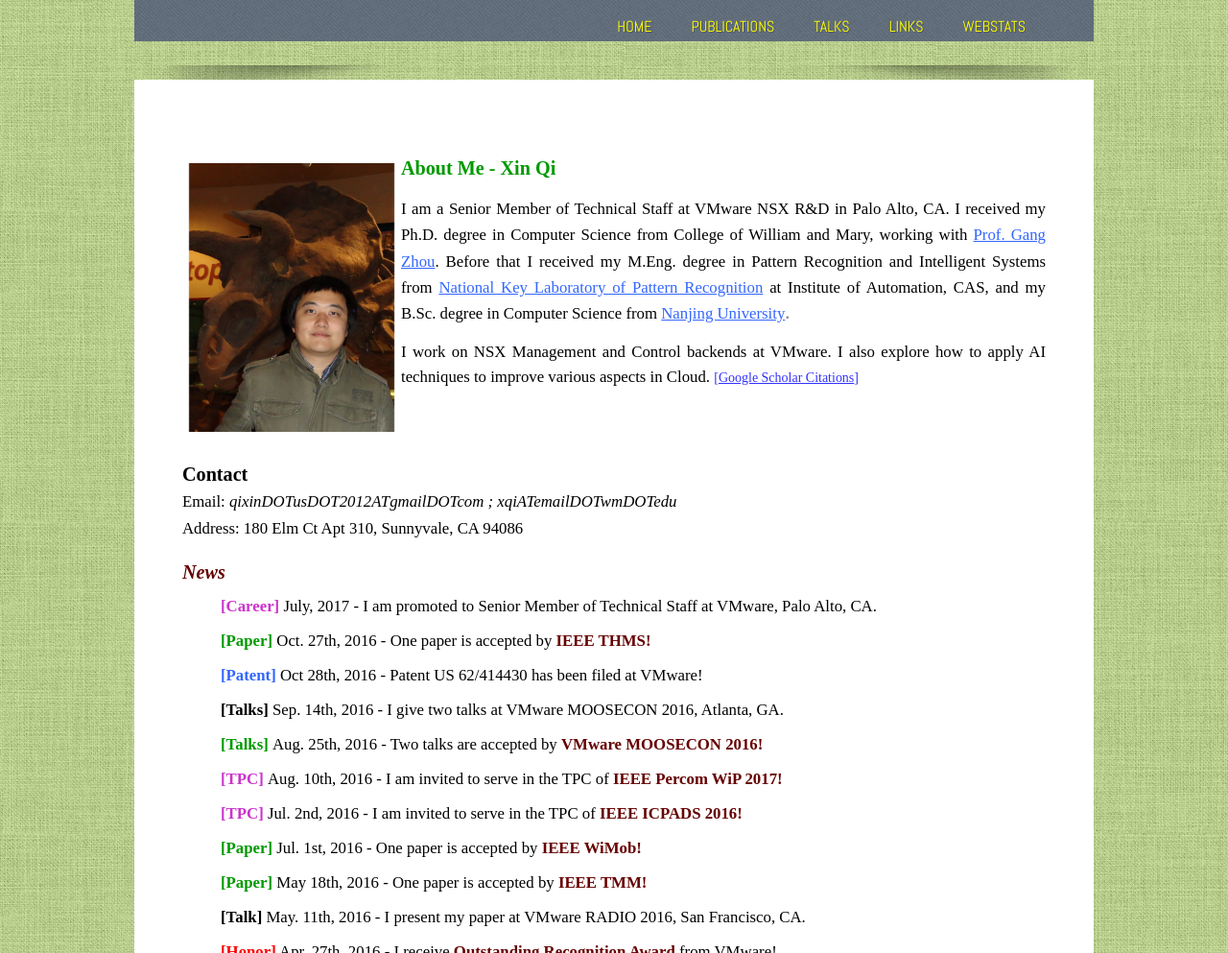
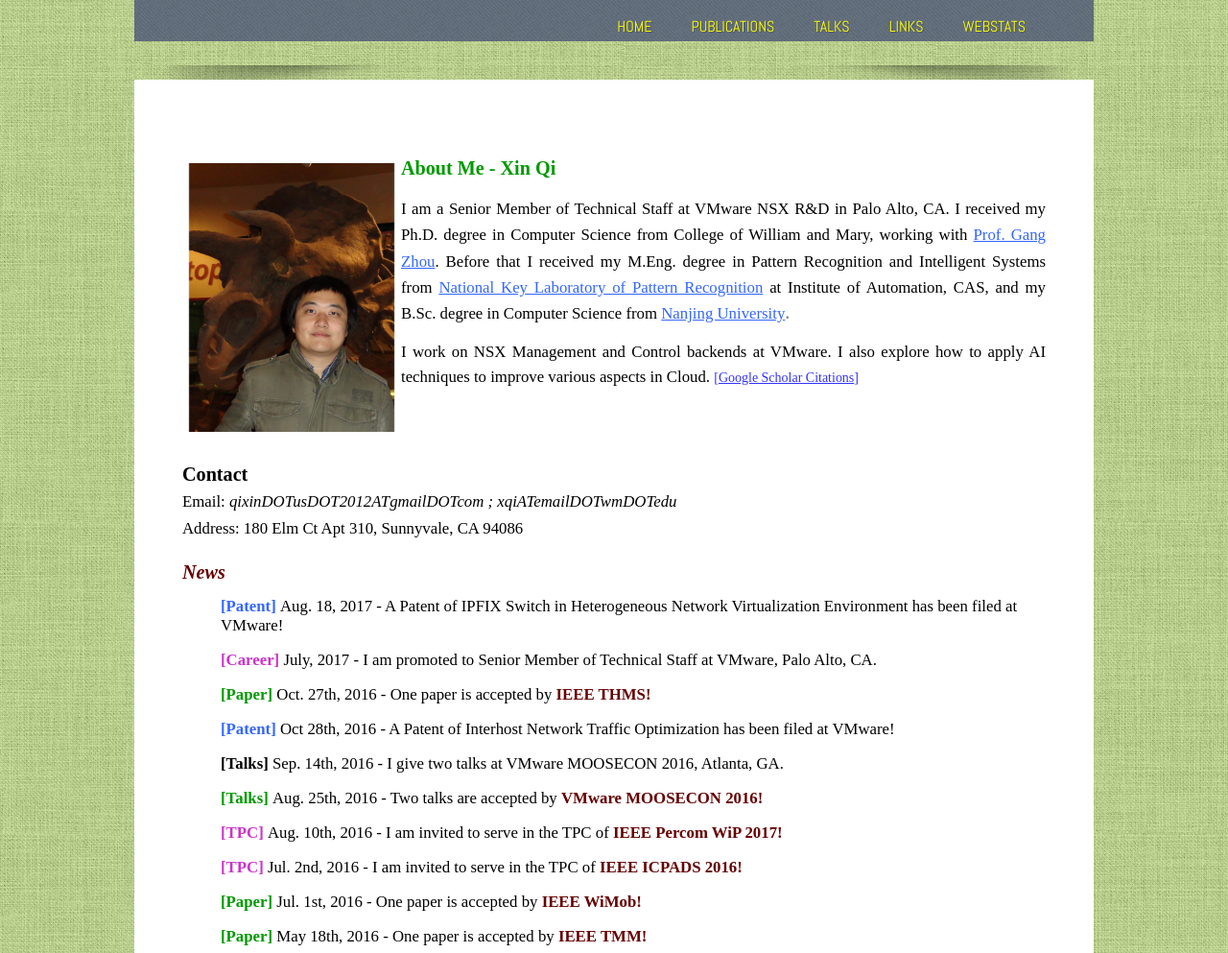
Before and after one commit to xqi-wm/xqi-wm.github.io, a plain HTML site: page index.html in a window 1280 px wide. Shown: the part 107-1100 px from the top of the page at 96% size. Drawn offline with Linux system fonts and the light colour scheme.

Commit message:
update patents

```diff
--- a/index.html
+++ b/index.html
@@ -1,6 +1,5 @@
 <!DOCTYPE html PUBLIC "-//W3C//DTD XHTML 1.0 Strict//EN" "http://www.w3.org/TR/xhtml1/DTD/xhtml1-strict.dtd">
-<html xmlns="http://www.w3.org/1999/xhtml"><head>
-<!--
+<html xmlns="http://www.w3.org/1999/xhtml"><head><!--
 Design by Free CSS Templates
 http://www.freecsstemplates.org
 Released for free under a Creative Commons Attribution 2.5 License
@@ -8,6 +7,8 @@ Name : Emerald Description: A two-column, fixed-width design with dark color sch
 Version : 1.0
 Released : 20120902
 -->
+
+
 
 
 
@@ -137,7 +138,12 @@ Contact</span></big><br style="font-family: Times New Roman,Times,serif; color:
 <small><small>
 
 
-  </small></small>  <dd><big><span style="font-weight: bold;"><span style="color: rgb(204, 51, 204);">[Career]</span> </span>July, 2017 - I am promoted to Senior Member of Technical Staff at VMware,</big><big> Palo Alto, CA.</big></dd>
+  </small></small>  <dd><big style="font-weight: bold; font-family: Times New Roman,Times,serif;"><span style="color: rgb(51, 102, 255);">[Patent]</span> </big><big style="font-family: Times New Roman,Times,serif;">Aug. 18</big><big style="color: black; font-family: Times New Roman,Times,serif;">,
+2017 - A Patent of IPFIX Switch in Heterogeneous Network Virtualization Environment has been filed at VMware!</big></dd>
+  <dt><br />
+  </dt>
+  <dd><big><span style="font-weight: bold;"><span style="color: rgb(204, 51, 204);">[Career]</span> </span>July, 2017 - I am promoted to Senior Member of Technical Staff at VMware,</big><big> Palo Alto, CA.</big></dd>
+
   <dd><br />
   </dd>
   <dd><big style="color: rgb(0, 153, 0);"><span style="font-weight: bold;">[</span></big><big style="color: rgb(0, 153, 0);"><span style="font-weight: normal;"><span style="font-weight: bold;">Paper</span></span></big><big><span style="font-weight: bold;"><span style="color: rgb(0, 153, 0);">]</span> </span>Oct. 27th, 2016 - </big><big><span style="color: black; font-weight: normal;">One paper is
@@ -146,7 +152,7 @@ accepted by</span><span style="font-weight: normal;">&nbsp;<span style="font-wei
   <dd><br />
 <big style="font-weight: bold; font-family: Times New Roman,Times,serif;"><span style="color: rgb(51, 102, 255);" /></big></dd>
   <dd><big style="font-weight: bold; font-family: Times New Roman,Times,serif;"><span style="color: rgb(51, 102, 255);">[Patent]</span> </big><big style="font-family: Times New Roman,Times,serif;">Oct</big><big style="color: black; font-family: Times New Roman,Times,serif;"> 28th,
-2016 - Patent US 62/414430 has been filed at VMware!</big></dd>
+2016 - A Patent of Interhost Network Traffic Optimization has been filed at VMware!</big></dd>
 
   <dd><br />
 
```
